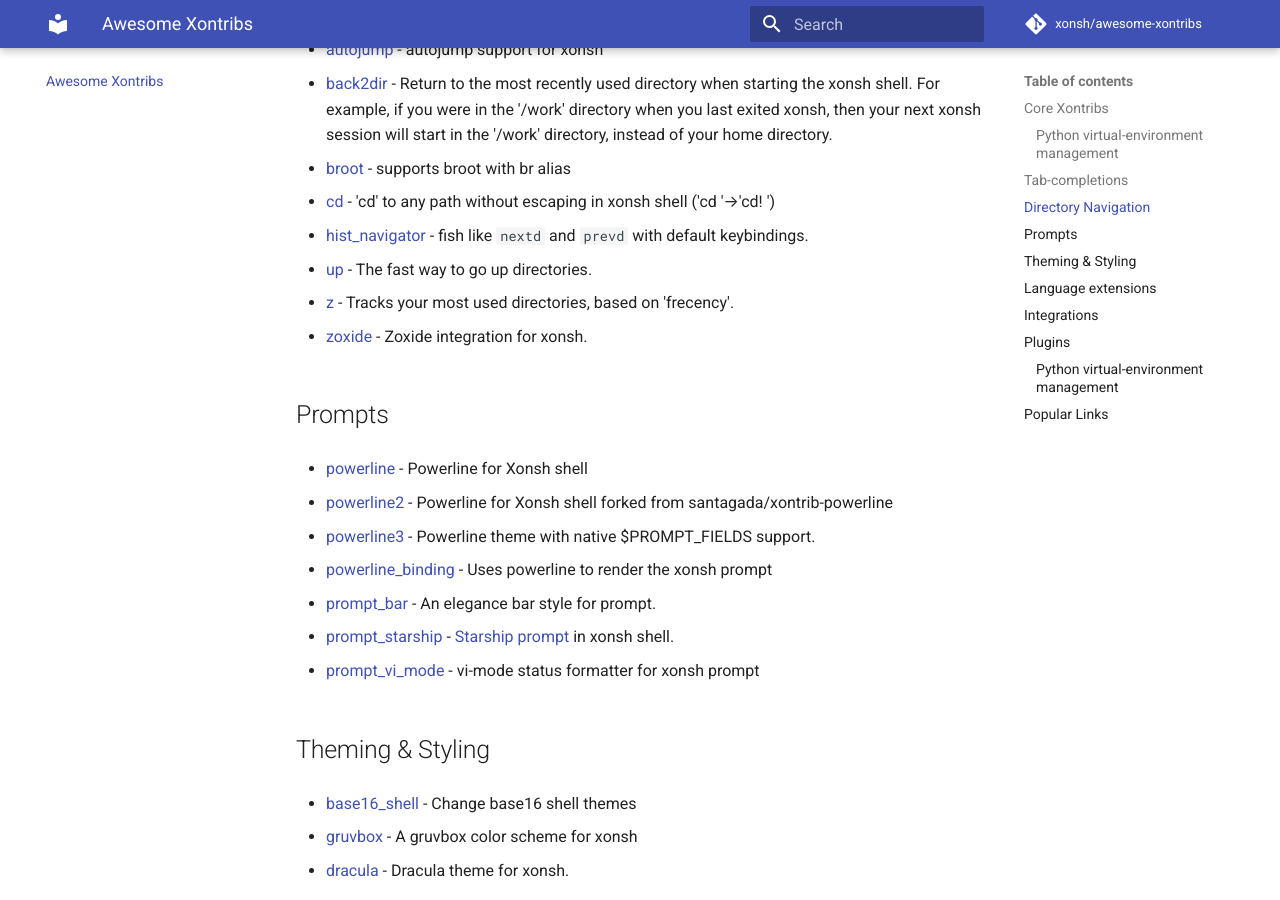
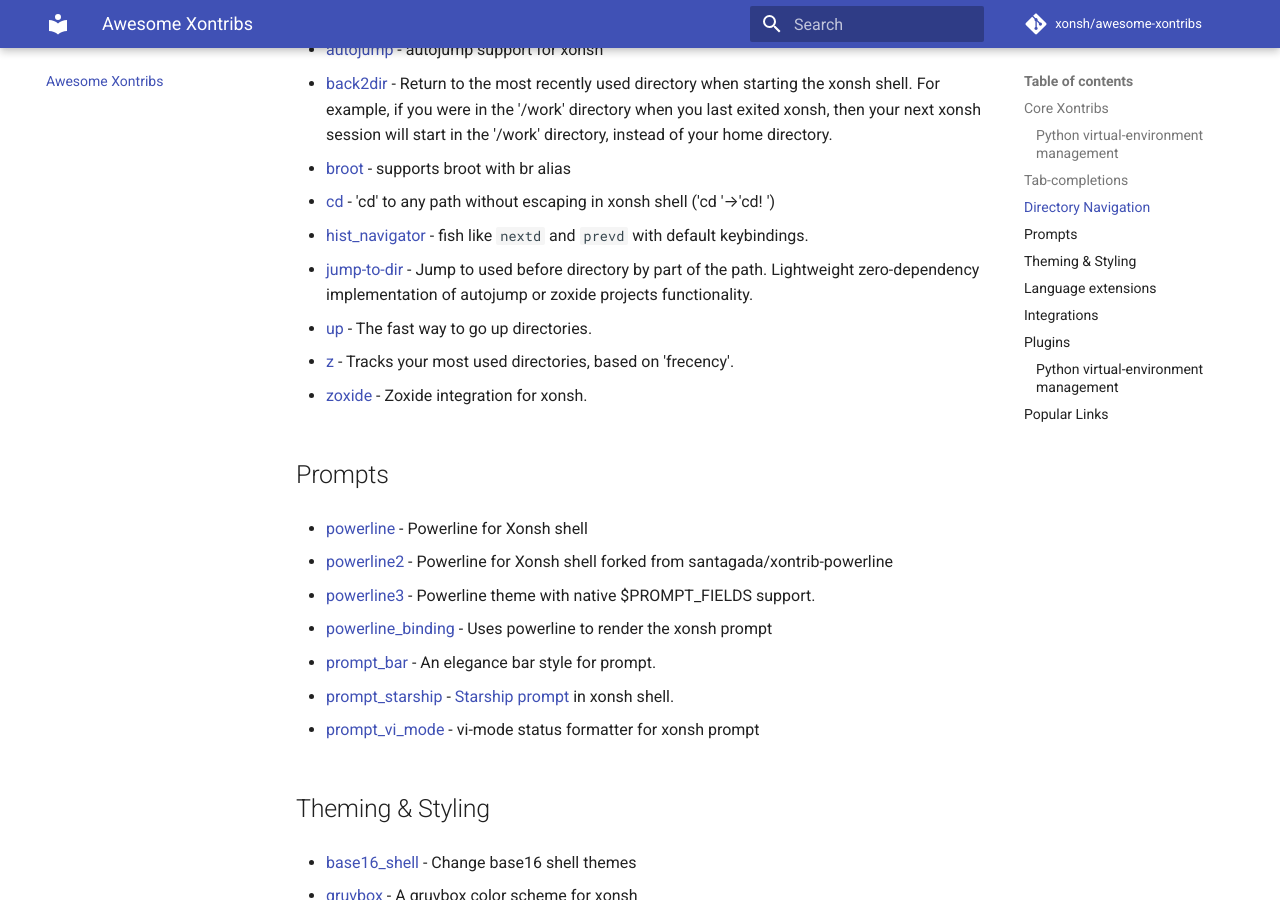
Before and after one commit to xonsh/awesome-xontribs, an MkDocs documentation site: the page built from docs/README.md, in a window 1280 px wide and 900 px high, scrolled down 1381 px. Built offline with MkDocs 1.6.1 and Material for MkDocs 9.7.7, drawn with Linux system fonts in a browser that asks for light colours; comment, search, counter and statistics services are not loaded.

Commit message:
Update README.md (#10)

```diff
--- a/docs/README.md
+++ b/docs/README.md
@@ -61,6 +61,8 @@
 * [cd](https://github.com/eugenesvk/xontrib-cd) - 'cd' to any path without escaping in xonsh shell ('cd '→'cd! ')
 
 * [hist_navigator](https://github.com/jnoortheen/xontrib-hist-navigator) - fish like `nextd` and `prevd` with default keybindings.
+
+* [jump-to-dir](https://github.com/anki-code/xontrib-jump-to-dir) - Jump to used before directory by part of the path. Lightweight zero-dependency implementation of autojump or zoxide projects functionality.
 
 * [up](https://github.com/oh-my-xonsh/xontrib-up) - The fast way to go up directories.
 
```
